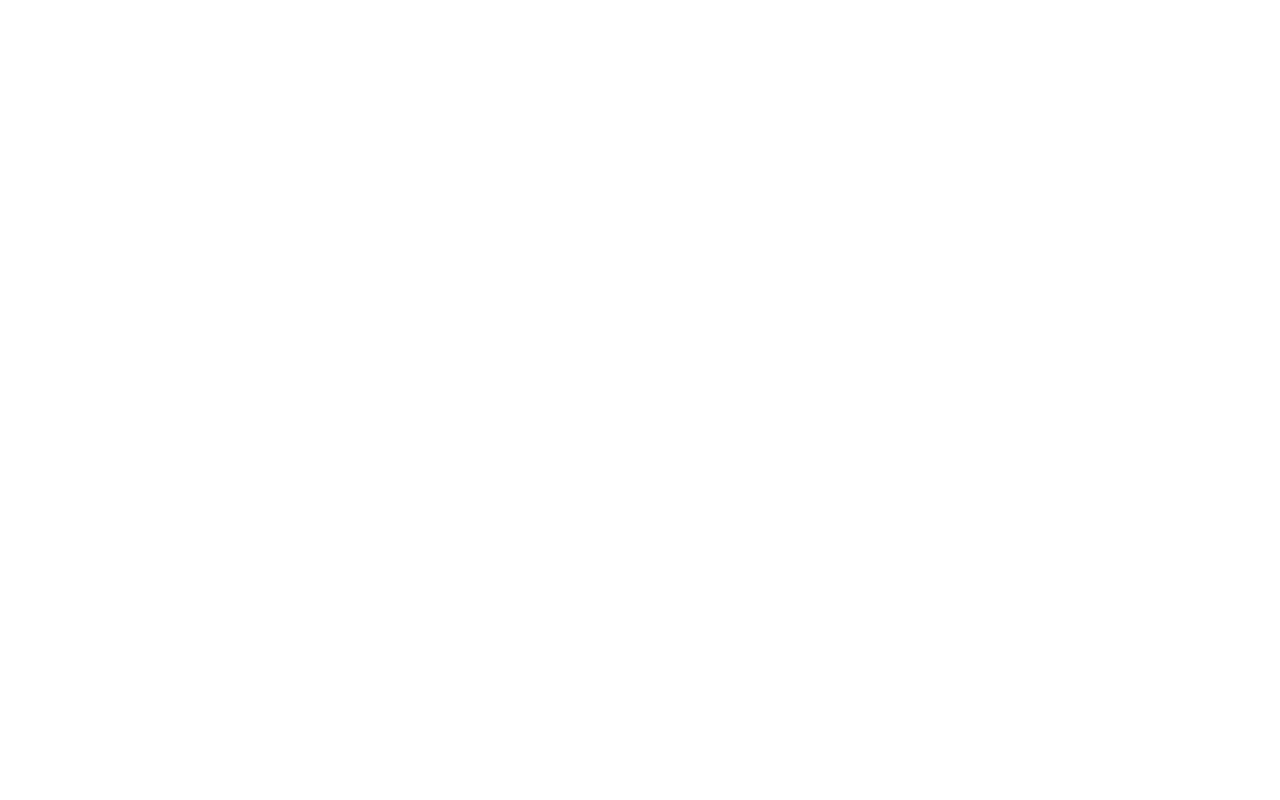
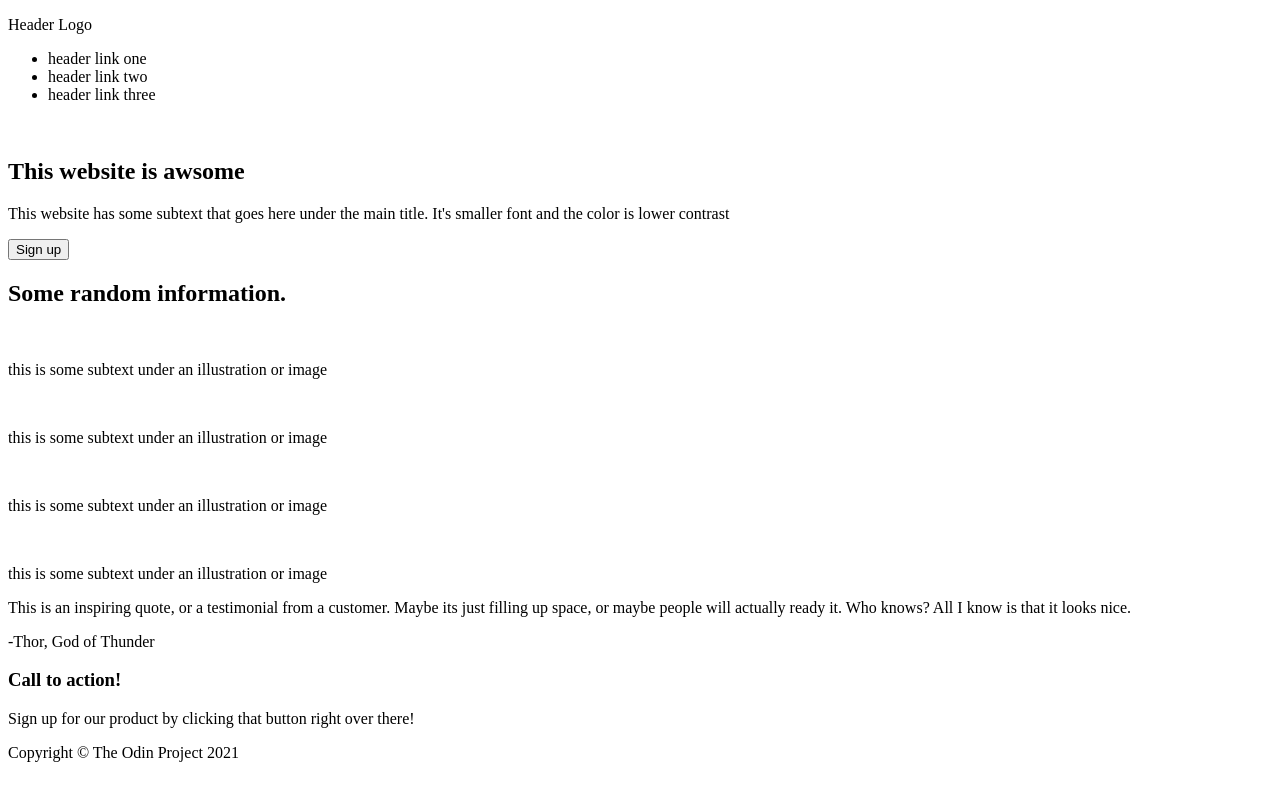
Before and after one commit to DamienSanchez/product-landing-page, a plain HTML site: page index.html in a window 1280 px wide. Drawn offline with Linux system fonts and the light colour scheme.

Commit message:
Edited index.html added simple content and layout

```diff
--- a/index.html
+++ b/index.html
@@ -7,6 +7,63 @@
     <title>Product Landing Page</title>
 </head>
 <body>
-
+    <div class="header">
+        <p>Header Logo</p>
+        <ul>
+            <li>header link one</li>
+            <li>header link two</li>
+            <li>header link three</li>
+        </ul>
+    </div>
+    <div class="content">
+        <section>
+            <div class="image">
+                <img src="" alt="">
+            </div>
+            <div class="hero-content">
+                <h1>This website is awsome</h1>
+                <p>
+                    This website has some subtext that goes here under the main title. It's smaller font and the color is lower contrast
+                </p>
+                <button>Sign up</button>
+            </div>
+        </section>
+        <section>
+            <h2>Some random information.</h2>
+            <div class="card-container">
+                <div class="card">
+                    <img src="" alt="">
+                    <p>this is some subtext under an illustration or image</p>
+                </div>
+                <div class="card"><img src="" alt="">
+                    <p>this is some subtext under an illustration or image</p></div>
+                <div class="card">
+                    <img src="" alt="">
+                    <p>this is some subtext under an illustration or image</p>
+                </div>
+                <div class="card">
+                    <img src="" alt="">
+                    <p>this is some subtext under an illustration or image</p>
+                </div>
+            </div>
+        </section>
+        <section>
+            <p>
+                This is an inspiring quote, or a testimonial from a customer.
+                Maybe its just filling up space, or maybe people will actually
+                ready it. Who knows? All I know is that it looks nice.
+            </p>
+            <p>-Thor, God of Thunder</p>
+        </section>
+        <section>
+            <div class="sign-up">
+                <h3>Call to action!</h3>
+                <p>Sign up for our product by clicking that button right over there!</p>
+            </div>
+        </section>
+    </div>
+    <div class="footer">
+        <p>Copyright &copy The Odin Project 2021</p>
+    </div>
 </body>
 </html>
```
